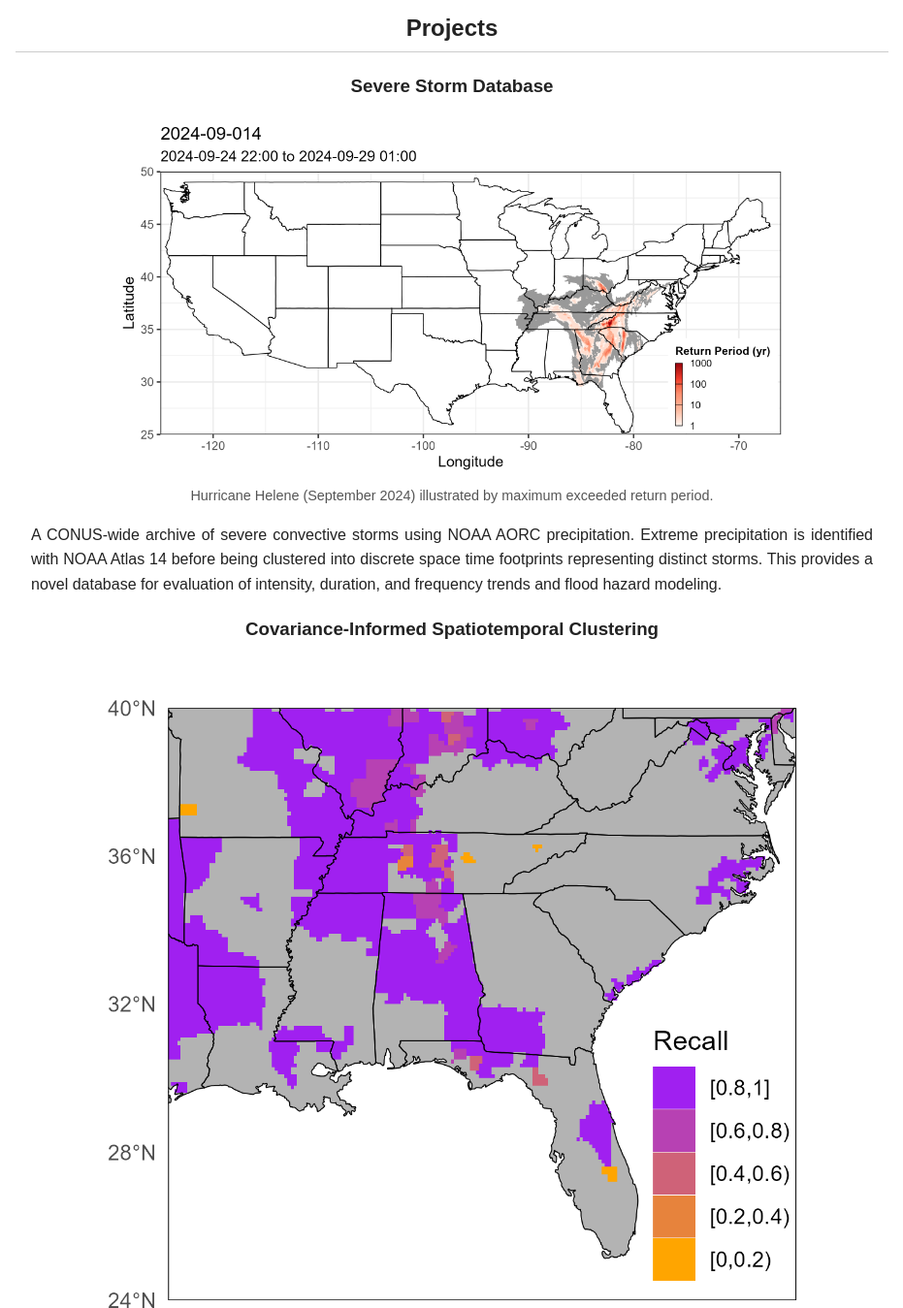
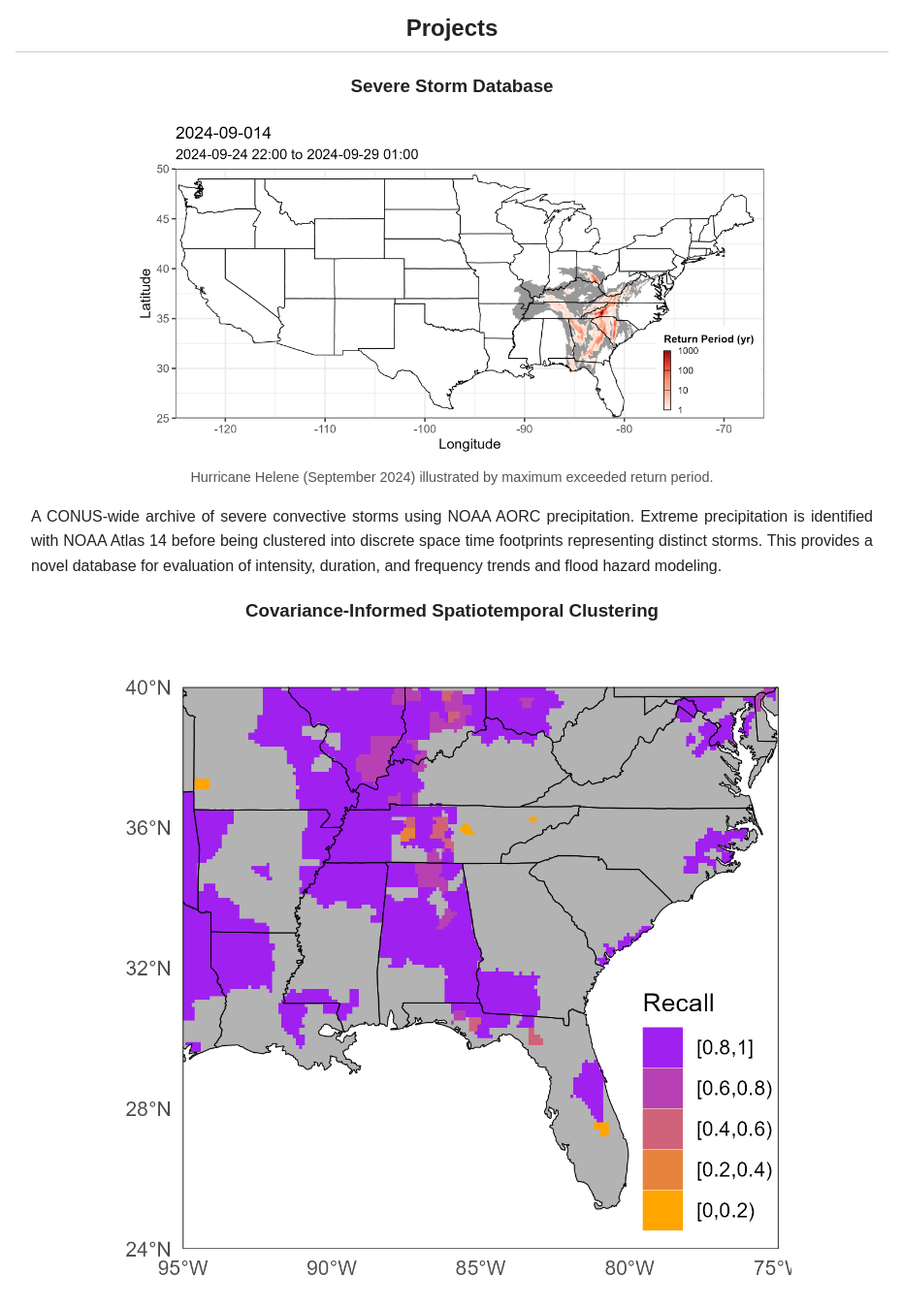
Before and after one commit to hquintal16/hquintal16.github.io, a plain HTML site: page index.html in a window 1280 px wide. Shown: the part 520-1869 px from the top of the page at 97% size, without its empty margins (174-1105 px from the left). Drawn offline with Linux system fonts and the light colour scheme; files that its build step writes are made by us from their sources.

Commit message:
Increase figure size in project sections

```diff
--- a/index.html
+++ b/index.html
@@ -90,7 +90,7 @@
     <section>
       <h3 style="text-align: center;">Severe Storm Database</h3>
       <figure>
-        <img src="assets/images/severe_storm_database.png" alt="Severe Storm Database Visualization" style="max-width: 90%; height: auto;" />
+        <img src="assets/images/severe_storm_database.png" alt="Severe Storm Database Visualization" style="width: 100%; max-width: 700px; height: auto;" />
         <figcaption>Hurricane Helene (September 2024) illustrated by maximum exceeded return period.</figcaption>
       </figure>
       <p class="project-summary">
@@ -102,7 +102,7 @@
     <section>
       <h3 style="text-align: center;">Covariance-Informed Spatiotemporal Clustering</h3>
       <figure>
-        <img src="assets/images/covariance_clustering.png" alt="Covariance-Informed Clustering Diagram" style="max-width: 90%; height: auto;" />
+        <img src="assets/images/covariance_clustering.png" alt="Covariance-Informed Clustering Diagram" style="width: 100%; max-width: 700px; height: auto;" />
         <figcaption>Daily, county-scale performance (recall; sensitivity) of covariance-informed spatiotemporal clustering model for heat wave detection reported in NCEI Storm Events Database (2019–2023). A recall of 1.0 represents perfect model performance.</figcaption>
       </figure>
       <p class="project-summary">
```
